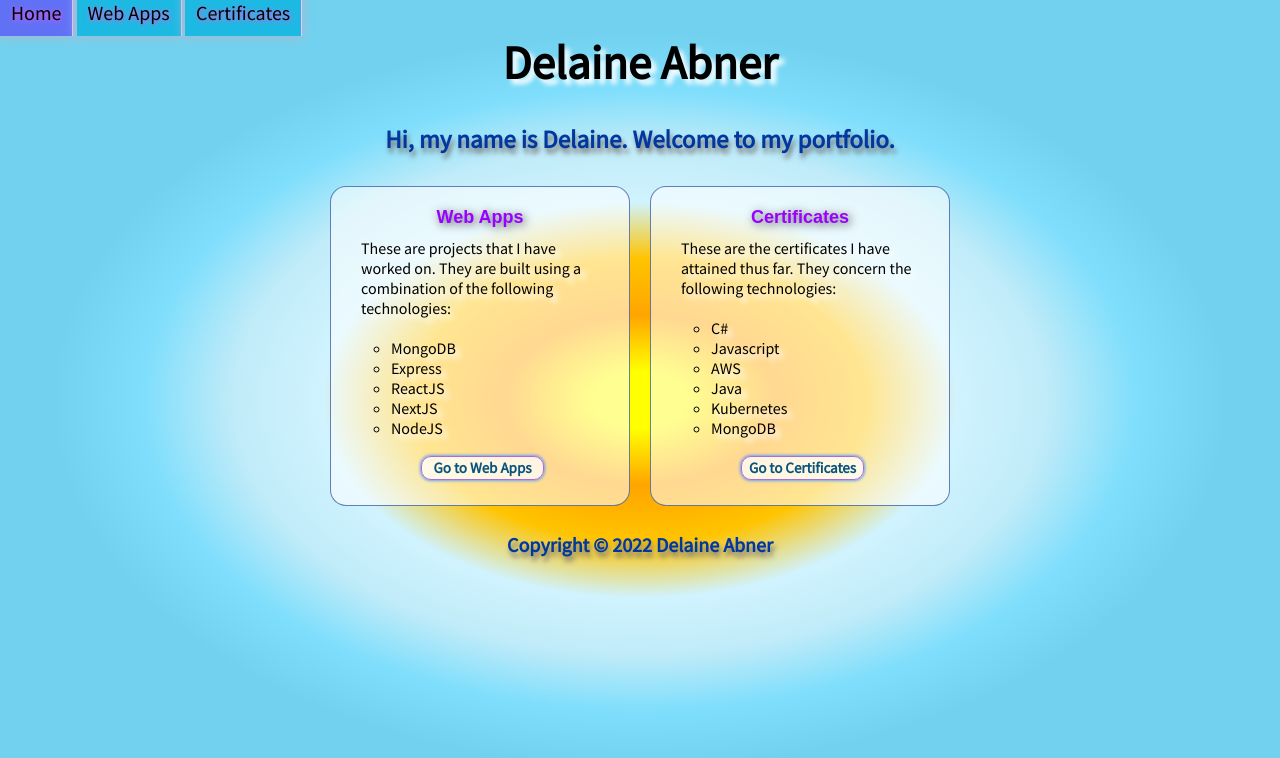
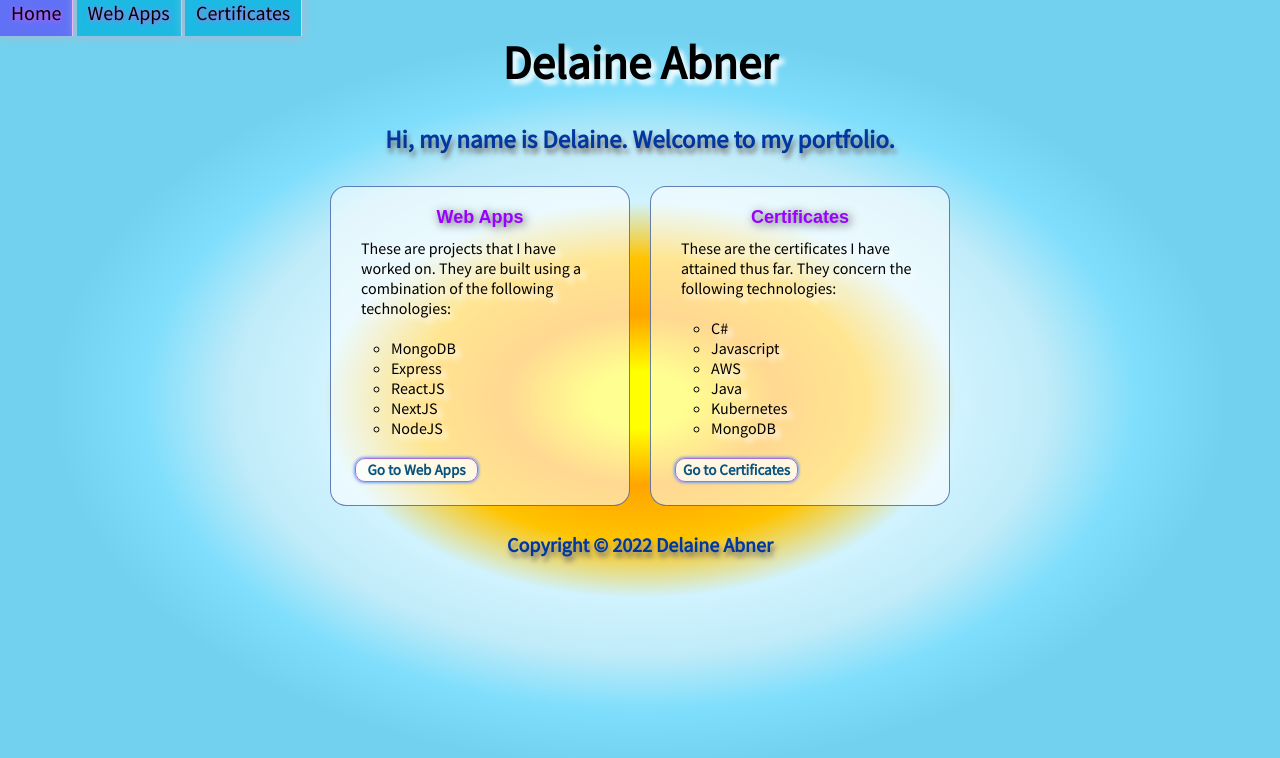
Before and after one commit to delaine3/delaine-abner-portfolio, a Next.js app: page / in a window 1280 px wide. Shown: the top 758 px of the page. Built offline with nearby package versions, Linux system fonts and the light colour scheme.

Commit message:
edited css

```diff
--- a/pages/webProjects.js
+++ b/pages/webProjects.js
@@ -39,7 +39,6 @@ export default function WebProjects() {
               </ul>{" "}
               <br/>
               <br/>
-              <br/>
 
               <div className="container">
                 <a href="https://day-dream.vercel.app/">
@@ -73,7 +72,6 @@ export default function WebProjects() {
                 <li id="project">NextJS</li>
               </ul>{" "}
               <br/>
-              <br/>
 
               <div className="container">
                 <a href="https://a-memory-game-seven.vercel.app/">
@@ -106,7 +104,6 @@ export default function WebProjects() {
                 <li id="project">NodeJS</li>
                 <li id="project">NextJS</li>
               </ul>{" "}
-              <br/>
               <br/>
 
               <div className="container">
--- a/styles/globals.css
+++ b/styles/globals.css
@@ -112,7 +112,7 @@ button {
   min-width: fit-content;
   padding: 1.9px;
   text-shadow: none;
-  margin-left: 5px;
+  margin: 2px;
   background-color: #ffffffbd;
   color: #09537e;
   border-radius: 10px;
@@ -130,7 +130,6 @@ p {
 }
 .container {
   min-width: min-content;
-  display: flex;
   align-items: center;
   justify-content: center;
   padding: 2px;
```
